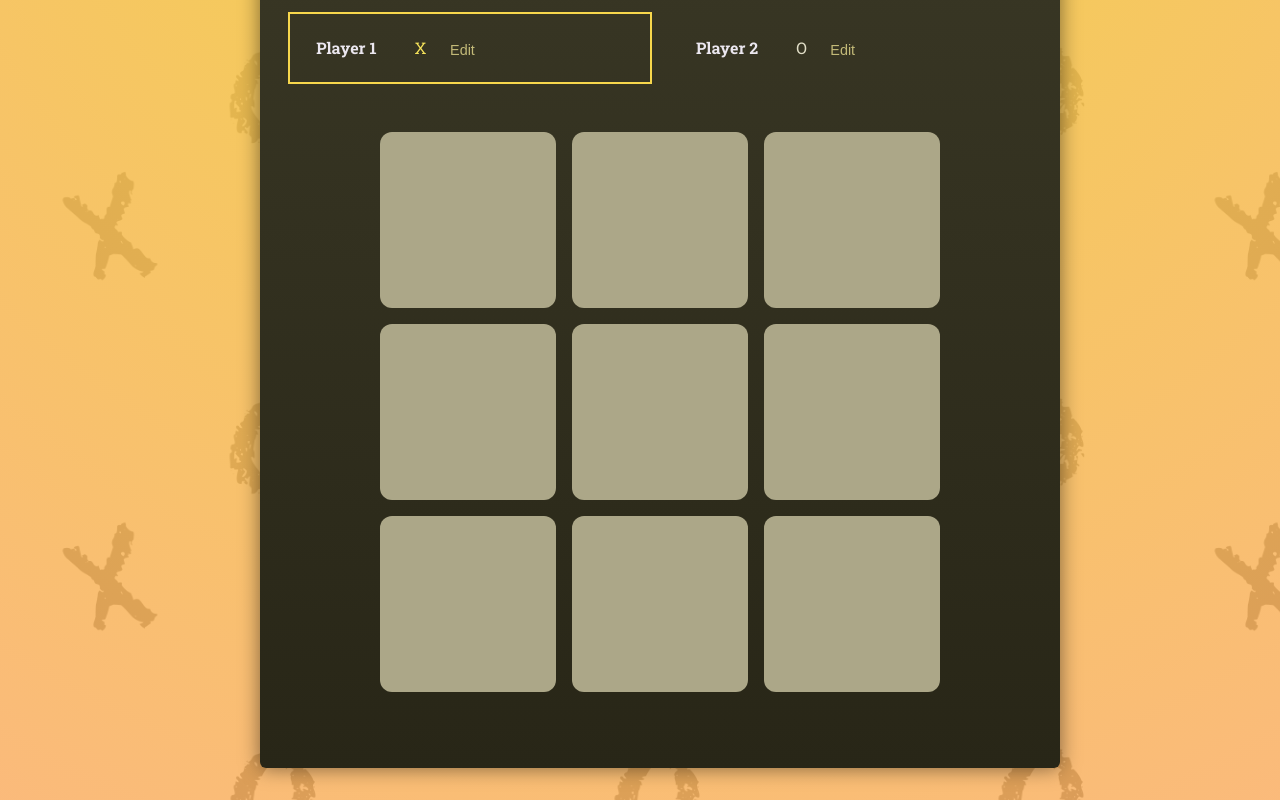
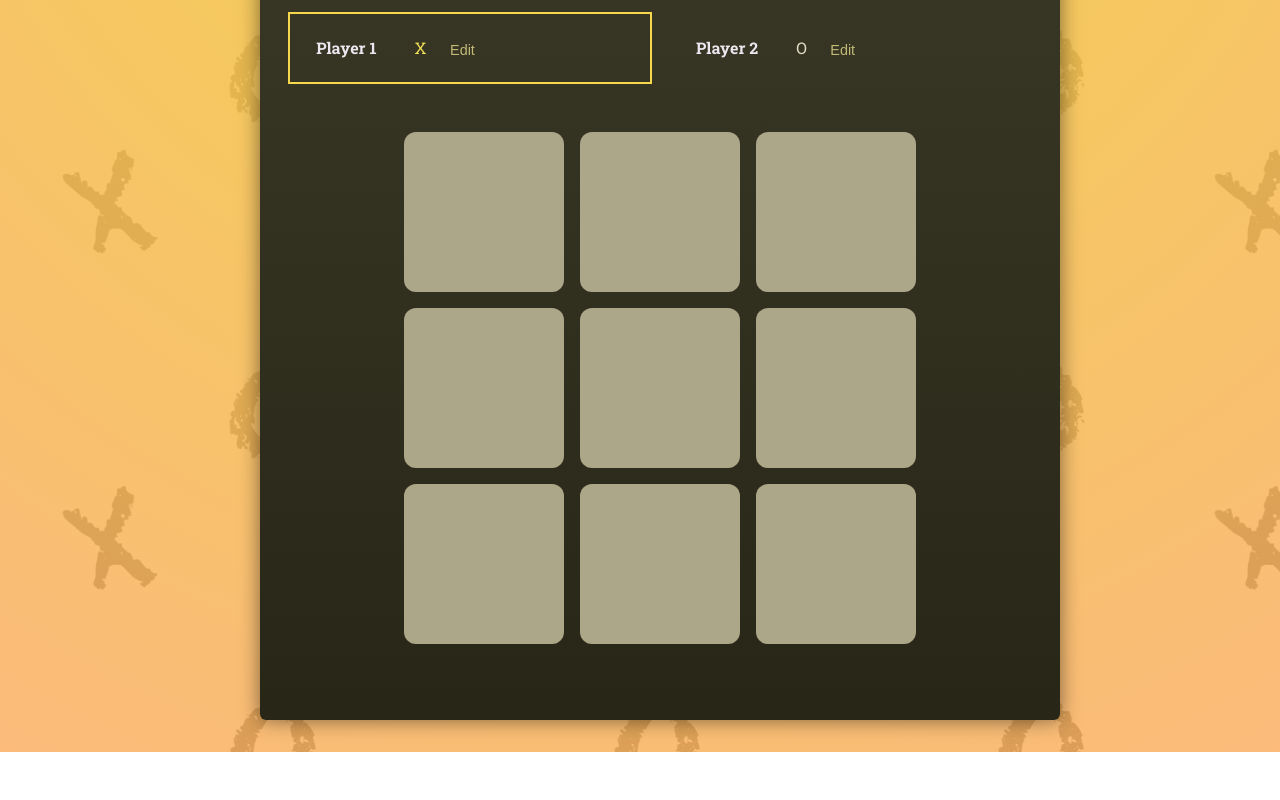
Before and after one commit to paramveer02/react-tic-tac-toe, a React (Vite) app: page / in a window 1280 px wide. Shown: the part 369-1169 px from the top of the page. After the commit the page ends 1121 px from the top, so only its background shows below. Built offline with nearby package versions, Linux system fonts and the light colour scheme; a web font is replaced by a local one.

Commit message:
fix: gameboard width set to screen size

```diff
--- a/src/index.css
+++ b/src/index.css
@@ -160,19 +160,16 @@ ol {
   display: grid;
   grid-template-columns: repeat(3, 1fr); /* single unified 3×3 grid */
   gap: 1rem;
-  width: min(90vw, 32rem);
+  width: 100%;
+  max-width: 32rem;
   margin: 3rem auto;
   padding: 0;
 }
 
-/* Flatten the wrappers so the 9 cells are the grid items */
 #game-board > li,
 #game-board ol {
   display: contents;
 }
-
-/* IMPORTANT: remove any other #game-board ol { ... } blocks */
-/* (They would override display: contents and break the grid) */
 
 #game-board button {
   display: block;
```
